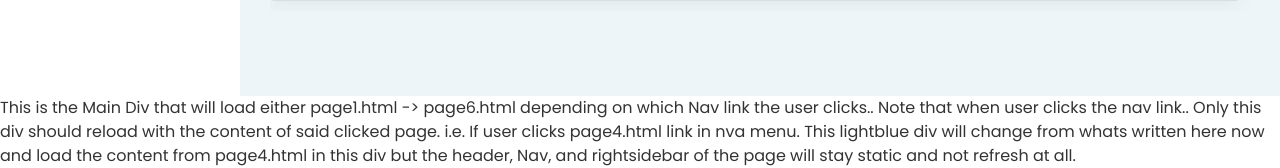
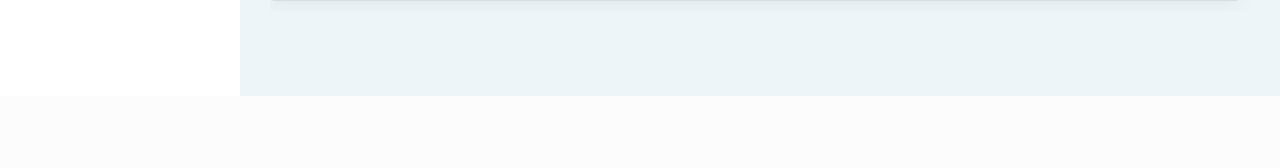
Before and after one commit to Andris-Akacenoks/meteo, a PHP site: page /project/combined.php in a window 1280 px wide. Shown: the part 5138-5306 px from the top of the page. After the commit the page ends 5234 px from the top, so only its background shows below. Run offline with PHP 8.4, Linux system fonts and the light colour scheme; some libraries are stand-ins or nearby versions.

Commit message:
Minor changes

```diff
--- a/project/src/combined.php
+++ b/project/src/combined.php
@@ -176,8 +176,6 @@
 
             </div>
         </div>
-        <div class="main">This is the Main Div that will load either page1.html -> page6.html depending on which Nav link the user clicks.. Note that when user clicks the nav link.. Only this div should reload with the content of said clicked page. i.e. If user clicks page4.html link in nva menu. This lightblue div will change from whats written here now and load the content from page4.html in this div but the header, Nav, and rightsidebar of the page will stay static and not refresh at all.</div>
-
         <!-- Bootstrap tether Core JavaScript -->
         <script src="../lib/plugins/bootstrap/js/tether.min.js"></script>
         <script src="../lib/plugins/bootstrap/js/bootstrap.min.js"></script>
```
Also changed, not shown: 1 other file.
